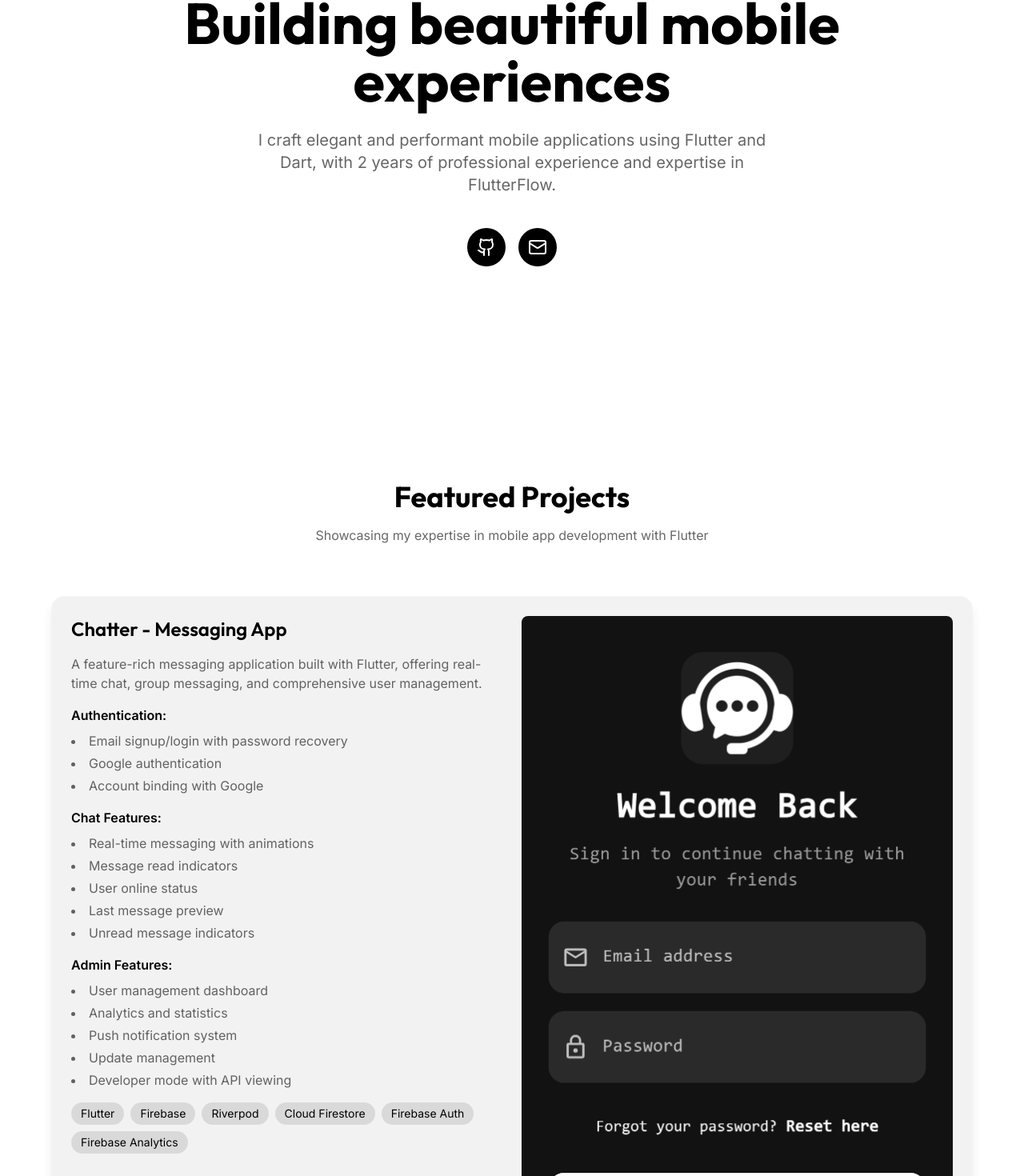
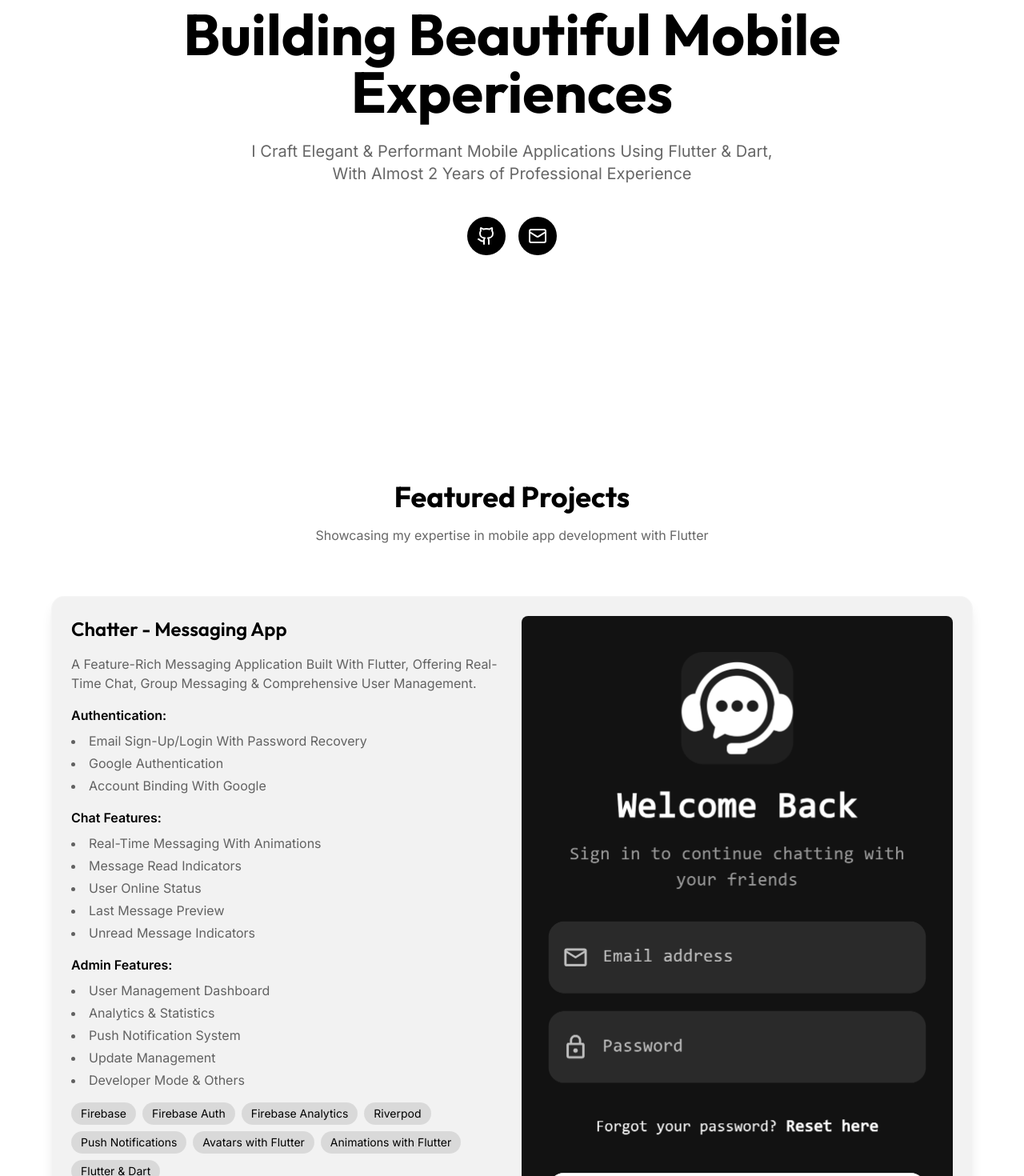
Before and after one commit to muzzammil763/muzamil.github.io, a React (Vite) app: page / in a window 1280 px wide. Shown: the part 279-1749 px from the top of the page at 80% size. Built offline with nearby package versions, Linux system fonts and the light colour scheme.

Commit message:
fixes about typos

```diff
--- a/src/components/Hero.tsx
+++ b/src/components/Hero.tsx
@@ -9,11 +9,11 @@ export const Hero = () => {
             Flutter Developer
           </div>
           <h1 className="text-5xl md:text-7xl font-display font-bold leading-tight">
-            Building beautiful mobile experiences
+            Building Beautiful Mobile Experiences
           </h1>
           <p className="text-lg md:text-xl text-black/60 dark:text-white/60 max-w-2xl mx-auto">
-            I craft elegant and performant mobile applications using Flutter and Dart,
-            with 2 years of professional experience and expertise in FlutterFlow.
+            I Craft Elegant & Performant Mobile Applications Using Flutter & Dart,
+            With Almost 2 Years of Professional Experience
           </p>
           <div className="flex items-center justify-center gap-4 pt-4">
             <a
--- a/src/components/Projects.tsx
+++ b/src/components/Projects.tsx
@@ -12,43 +12,46 @@ import {
 const projects = [
   {
     title: "Chatter - Messaging App",
-    description: "A feature-rich messaging application built with Flutter, offering real-time chat, group messaging, and comprehensive user management.",
+    description: "A Feature-Rich Messaging Application Built With Flutter, Offering Real-Time Chat, Group Messaging & Comprehensive User Management.",
     screenshots: Array.from({ length: 15 }, (_, i) => `/screenshots/screenshot${i + 1}.jpg`),
     tags: [
-      "Flutter",
+
       "Firebase",
-      "Riverpod",
-      "Cloud Firestore",
       "Firebase Auth",
       "Firebase Analytics",
+      "Riverpod",
+      "Push Notifications",
+      "Avatars with Flutter",
+      "Animations with Flutter",
+      "Flutter & Dart",
     ],
     features: [
-      "Authentication with email and Google sign-in",
-      "Real-time messaging with read receipts",
-      "Group chat functionality",
-      "User profiles with follow system",
-      "Admin panel with analytics",
-      "Automated updates system",
+      "Authentication With Email & Google Sign-In",
+      "Real-Time Messaging With Read Receipts & User Online Status",
+      "Group Chat Functionality",
+      "User Profiles With Follow System",
+      "Admin Panel With Analytics",
+      "Automated Updates System Manager",
     ],
     detailedFeatures: {
       auth: [
-        "Email signup/login with password recovery",
-        "Google authentication",
-        "Account binding with Google",
+        "Email Sign-Up/Login With Password Recovery",
+        "Google Authentication",
+        "Account Binding With Google",
       ],
       chat: [
-        "Real-time messaging with animations",
-        "Message read indicators",
-        "User online status",
-        "Last message preview",
-        "Unread message indicators",
+        "Real-Time Messaging With Animations",
+        "Message Read Indicators",
+        "User Online Status",
+        "Last Message Preview",
+        "Unread Message Indicators",
       ],
       admin: [
-        "User management dashboard",
-        "Analytics and statistics",
-        "Push notification system",
-        "Update management",
-        "Developer mode with API viewing",
+        "User Management Dashboard",
+        "Analytics & Statistics",
+        "Push Notification System",
+        "Update Management",
+        "Developer Mode & Others",
       ],
     },
     link: "https://github.com/muzzammil763/Chatter",
--- a/src/components/Skills.tsx
+++ b/src/components/Skills.tsx
@@ -6,7 +6,8 @@ const skills = [
   { name: "Firebase", level: 99 },
   { name: "UI/UX Design", level: 80 },
   { name: "State Management", level: 85 },
-  { name: "REST APIs", level: 80 },
+  { name: "REST APIs", level: 75 },
+   { name: "FlutterFlow", level: 70 },
 ];
 
 export const Skills = () => {
@@ -16,7 +17,7 @@ export const Skills = () => {
         <div className="text-center mb-16">
           <h2 className="text-4xl font-display font-bold mb-4">Skills</h2>
           <p className="text-black/60 dark:text-white/60 max-w-2xl mx-auto">
-            Technologies and tools I work with
+            Technologies & Tools I Work With
           </p>
         </div>
         <div className="space-y-6">
```
